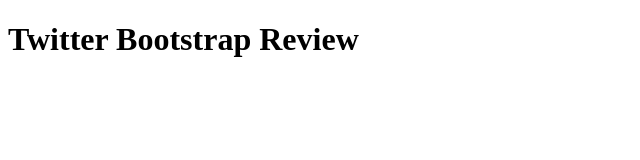
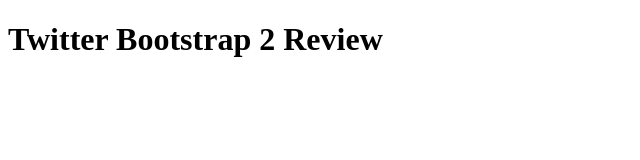
Before and after one commit to DanajaeBallard/bootstrap-2, a plain HTML site: page index.html in a window 1280 px wide. Shown: the full height of the page, 0-640 px from the left. Drawn offline with Linux system fonts and the light colour scheme.

Commit message:
Update index.html

```diff
--- a/index.html
+++ b/index.html
@@ -10,7 +10,7 @@
 
   <body>
 
-    <h1>Twitter Bootstrap Review</h1>
+    <h1>Twitter Bootstrap 2 Review</h1>
 
   </body>
 
```
